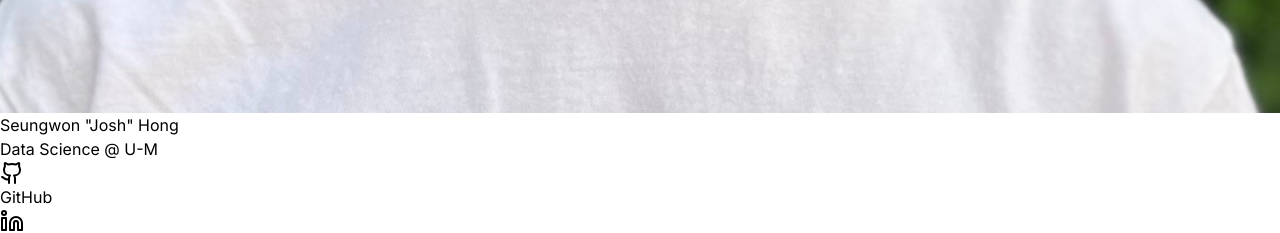
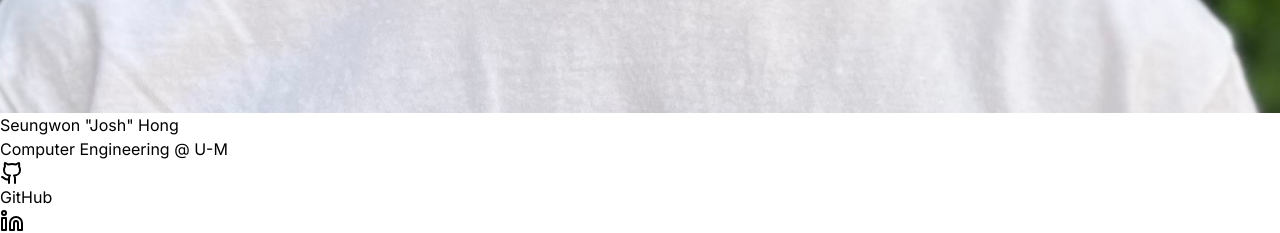
Before and after one commit to yourlocaljosh/personal-website, a React (Vite) app: page / in a window 1280 px wide. Shown: the part 1360-1593 px from the top of the page. Built offline with nearby package versions, Linux system fonts and the light colour scheme.

Commit message:
Update education

```diff
--- a/src/App.jsx
+++ b/src/App.jsx
@@ -54,7 +54,7 @@ const App = () => {
     firstName: "Seungwon",
     nickname: "Josh",
     lastName: "Hong",
-    title: "Data Science @ U-M",
+    title: "Computer Engineering @ U-M",
     university: "University of Michigan",
     year: "Sophomore",
     location: "Ann Arbor, MI",
@@ -119,10 +119,10 @@ const App = () => {
 
   const education = [
     {
-      degree: "Data Science",
+      degree: "Computer Engineering",
       school: "University of Michigan | joshsw@umich.edu",
       duration: "2024 - 2028",
-      gpa: "B.S.",
+      gpa: "B.S.E.",
       coursework: ["Data Structures & Algorithms", "Discrete Mathematics", "Computer Organization", "Linear Algebra"]
     }
   ];
```
